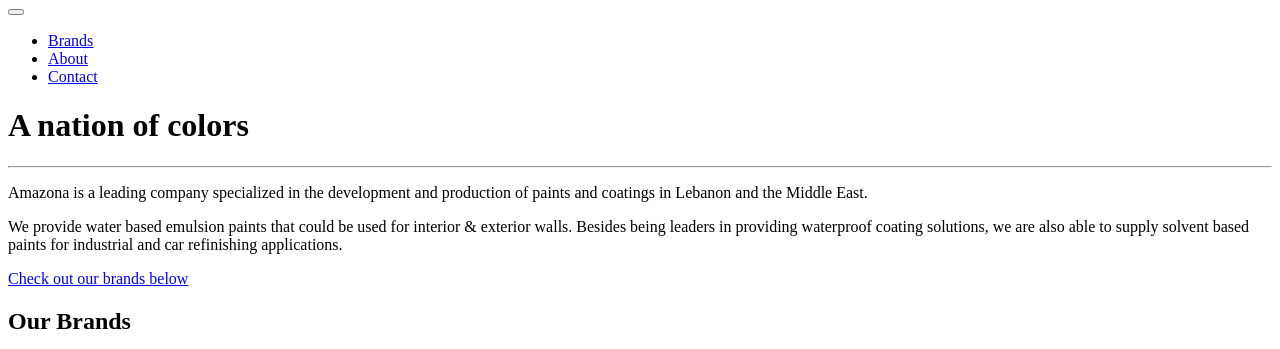
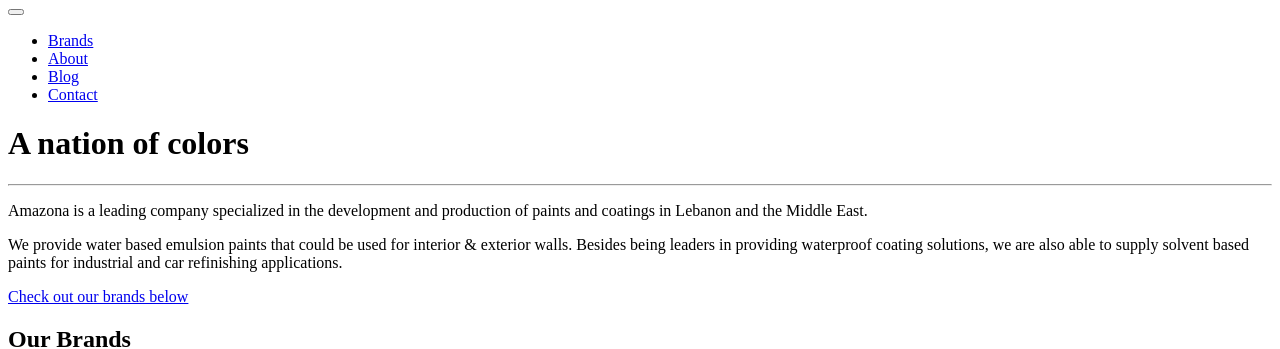
Before and after one commit to maykkhoury/amazonapaints.com, a website with bundled scripts: page index.html in a window 1280 px wide. Shown: the part 261-610 px from the top of the page. Built offline with nearby package versions, Linux system fonts and the light colour scheme.

Commit message:
Add the blog url again after conflicts

```diff
--- a/index.html
+++ b/index.html
@@ -57,6 +57,9 @@
                   </li>
                   <li class="nav-item">
                      <a class="nav-link js-scroll-trigger" href="#about">About</a>
+                  </li>
+                  <li class="nav-item">
+                     <a class="nav-link js-scroll-trigger" href="http://blog.amazonapaints.com/">Blog</a>
                   </li>
                   <li class="nav-item">
                      <a class="nav-link js-scroll-trigger" href="#contact">Contact</a>
```
